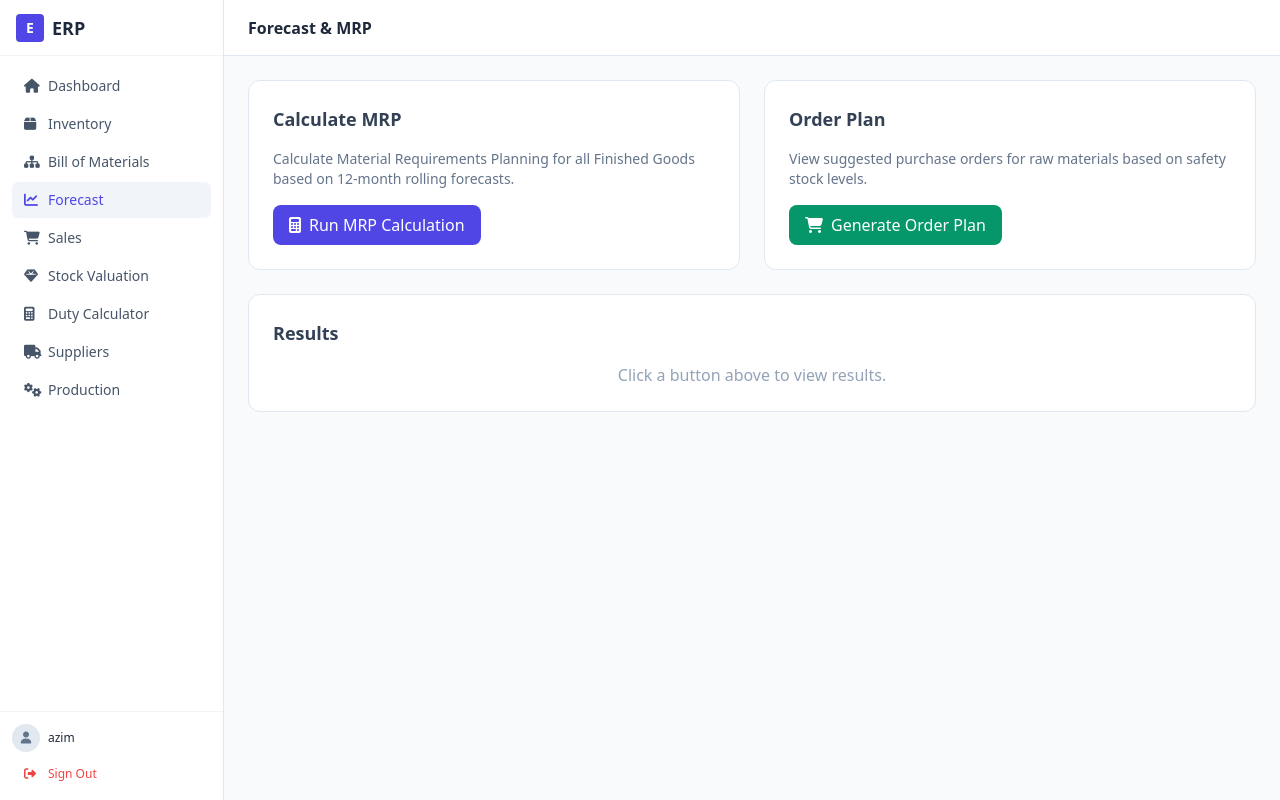
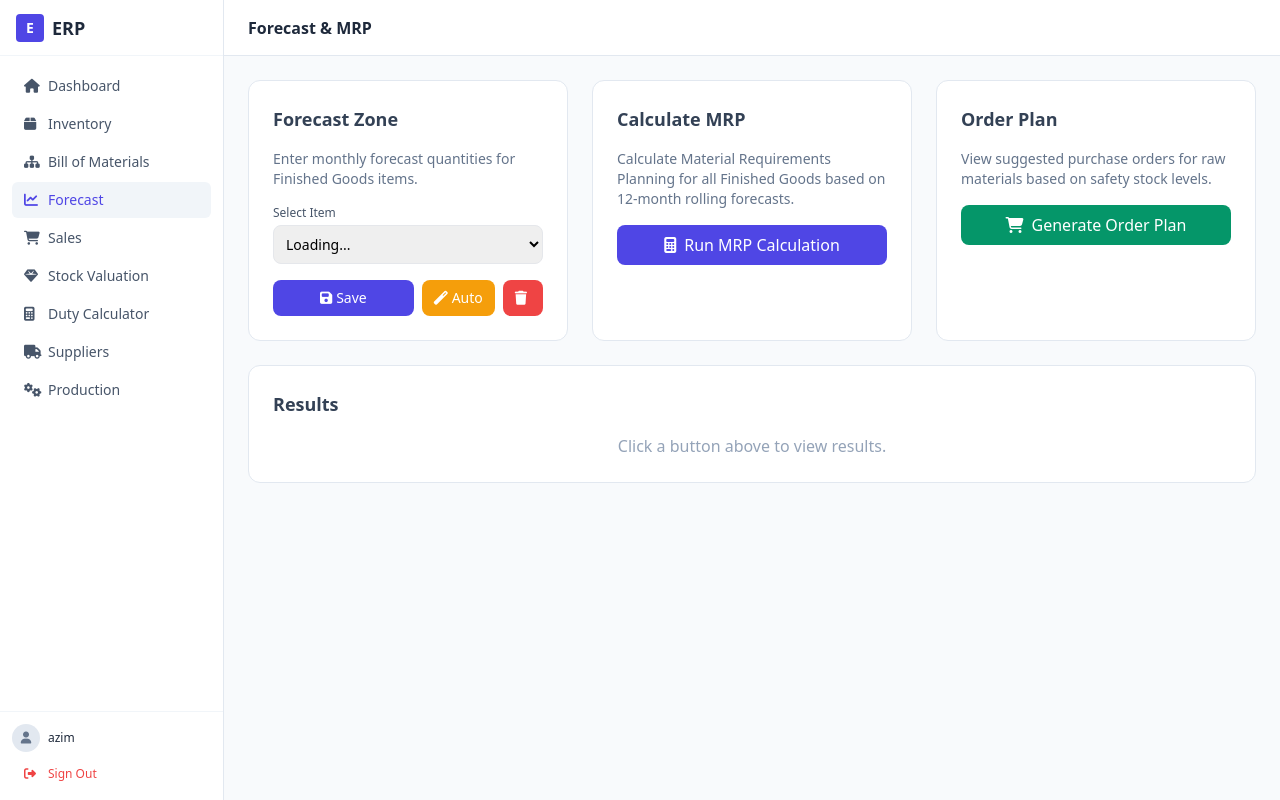
Before and after one commit to SonnyAzim/Django_ERP, a Django app: page /dashboard/forecast/ in a window 1280 px wide. Run offline with Django 4.2, Linux system fonts and the light colour scheme; a user stored in the database is signed in; data comes from the database, SQL or seed files in the repository; data that the repository does not hold is empty; some libraries are stand-ins or nearby versions.

Commit message:
Add forecast zone to forecast page - input/save forecasts for FG items

```diff
--- a/erp_django/templates/core/forecast.html
+++ b/erp_django/templates/core/forecast.html
@@ -4,18 +4,45 @@
 {% block page_title %}Forecast & MRP{% endblock %}
 
 {% block main_content %}
-<div class="grid grid-cols-1 md:grid-cols-2 gap-6 mb-6">
+<div class="grid grid-cols-1 lg:grid-cols-3 gap-6 mb-6">
+    <div class="bg-white rounded-xl border border-slate-200 p-6">
+        <h3 class="text-lg font-bold text-slate-700 mb-4">Forecast Zone</h3>
+        <p class="text-sm text-slate-500 mb-4">Enter monthly forecast quantities for Finished Goods items.</p>
+
+        <div class="mb-4">
+            <label class="block text-xs font-medium text-slate-600 mb-1">Select Item</label>
+            <select id="forecast-item" onchange="loadItemForecasts()" class="w-full p-2 border rounded-lg text-sm">
+                <option value="">Select Finished Good...</option>
+            </select>
+        </div>
+
+        <div id="forecast-inputs" class="space-y-2 mb-4"></div>
+
+        <div class="flex gap-2">
+            <button onclick="saveForecasts()" class="flex-1 px-3 py-2 bg-indigo-600 text-white rounded-lg hover:bg-indigo-700 text-sm">
+                <i class="fas fa-save mr-1"></i>Save
+            </button>
+            <button onclick="generateAuto()" class="px-3 py-2 bg-amber-500 text-white rounded-lg hover:bg-amber-600 text-sm">
+                <i class="fas fa-magic mr-1"></i>Auto
+            </button>
+            <button onclick="deleteForecasts()" class="px-3 py-2 bg-red-500 text-white rounded-lg hover:bg-red-600 text-sm">
+                <i class="fas fa-trash mr-1"></i>
+            </button>
+        </div>
+    </div>
+
     <div class="bg-white rounded-xl border border-slate-200 p-6">
         <h3 class="text-lg font-bold text-slate-700 mb-4">Calculate MRP</h3>
         <p class="text-sm text-slate-500 mb-4">Calculate Material Requirements Planning for all Finished Goods based on 12-month rolling forecasts.</p>
-        <button onclick="calculateMRP()" class="px-4 py-2 bg-indigo-600 text-white rounded-lg hover:bg-indigo-700">
+        <button onclick="calculateMRP()" class="w-full px-4 py-2 bg-indigo-600 text-white rounded-lg hover:bg-indigo-700">
             <i class="fas fa-calculator mr-2"></i>Run MRP Calculation
         </button>
     </div>
+
     <div class="bg-white rounded-xl border border-slate-200 p-6">
         <h3 class="text-lg font-bold text-slate-700 mb-4">Order Plan</h3>
         <p class="text-sm text-slate-500 mb-4">View suggested purchase orders for raw materials based on safety stock levels.</p>
-        <button onclick="loadOrderPlan()" class="px-4 py-2 bg-emerald-600 text-white rounded-lg hover:bg-emerald-700">
+        <button onclick="loadOrderPlan()" class="w-full px-4 py-2 bg-emerald-600 text-white rounded-lg hover:bg-emerald-700">
             <i class="fas fa-shopping-cart mr-2"></i>Generate Order Plan
         </button>
     </div>
@@ -32,6 +59,9 @@
 {% block scripts %}
 {% csrf_token %}
 <script>
+let currentItemId = null;
+const forecastMonths = 12;
+
 function getCookie(name) {
     let cookieValue = null;
     if (document.cookie && document.cookie !== '') {
@@ -46,7 +76,105 @@ function getCookie(name) {
     }
     return cookieValue;
 }
-const csrfToken = getCookie('csrfmiddlewaretoken');
+const csrfToken = getCookie('csrftoken');
+
+async function loadItemOptions() {
+    const select = document.getElementById('forecast-item');
+    select.innerHTML = '<option value="">Loading...</option>';
+
+    const res = await fetch('/api/inventory/items/?category=FG&page_size=500');
+    const data = await res.json();
+
+    select.innerHTML = '<option value="">Select Finished Good...</option>' +
+        data.results.map(item => `<option value="${item.id}">${item.sku} - ${item.name}</option>`).join('');
+}
+
+async function loadItemForecasts() {
+    const itemId = document.getElementById('forecast-item').value;
+    currentItemId = itemId;
+    const container = document.getElementById('forecast-inputs');
+
+    if (!itemId) {
+        container.innerHTML = '<p class="text-slate-400 text-sm">Select an item first</p>';
+        return;
+    }
+
+    // Get current forecasts
+    const res = await fetch(`/api/forecasts/forecasts/?item=${itemId}`);
+    const data = await res.json();
+    const existing = {};
+    data.results.forEach(f => { existing[f.month] = f.quantity; });
+
+    // Generate next 12 months
+    const months = [];
+    const now = new Date();
+    for (let i = 0; i < forecastMonths; i++) {
+        const d = new Date(now.getFullYear(), now.getMonth() + i, 1);
+        const monthKey = d.toISOString().slice(0, 7);
+        months.push({ key: monthKey, label: d.toLocaleDateString('en-US', { month: 'short', year: '2-digit' }), qty: existing[monthKey] || 0 });
+    }
+
+    container.innerHTML = months.map(m => `
+        <div class="flex items-center gap-2">
+            <label class="w-20 text-xs text-slate-500">${m.label}</label>
+            <input type="number" data-month="${m.key}" value="${m.qty}" min="0" step="1"
+                class="flex-1 p-1 text-sm border rounded text-right font-mono" placeholder="0">
+        </div>
+    `).join('');
+}
+
+async function saveForecasts() {
+    if (!currentItemId) return alert('Select an item first');
+
+    const inputs = document.querySelectorAll('#forecast-inputs input');
+    const forecasts = [];
+    inputs.forEach(input => {
+        if (input.value > 0) {
+            forecasts.push({ item: currentItemId, month: input.dataset.month, quantity: parseFloat(input.value) });
+        }
+    });
+
+    const res = await fetch('/api/forecasts/forecasts/', {
+        method: 'POST',
+        headers: { 'Content-Type': 'application/json', 'X-CSRFToken': csrfToken },
+        body: JSON.stringify(forecasts)
+    });
+
+    if (res.ok) {
+        alert('Forecasts saved!');
+    } else {
+        const err = await res.json();
+        alert('Error: ' + JSON.stringify(err));
+    }
+}
+
+async function generateAuto() {
+    if (!currentItemId) return alert('Select an item first');
+
+    // Generate equal forecast for next 12 months
+    const inputs = document.querySelectorAll('#forecast-inputs input');
+    inputs.forEach(input => { input.value = '100'; });
+    saveForecasts();
+}
+
+async function deleteForecasts() {
+    if (!currentItemId) return alert('Select an item first');
+    if (!confirm('Delete all forecasts for this item?')) return;
+
+    // Get existing forecasts and delete
+    const res = await fetch(`/api/forecasts/forecasts/?item=${currentItemId}`);
+    const data = await res.json();
+
+    for (const f of data.results) {
+        await fetch(`/api/forecasts/forecasts/${f.id}/`, {
+            method: 'DELETE',
+            headers: { 'X-CSRFToken': csrfToken }
+        });
+    }
+
+    loadItemForecasts();
+    alert('Forecasts deleted');
+}
 
 async function calculateMRP() {
     document.getElementById('results').innerHTML = '<p class="text-center text-slate-400">Calculating...</p>';
@@ -135,5 +263,6 @@ async function loadOrderPlan() {
         </table>
     `;
 }
+document.addEventListener('DOMContentLoaded', loadItemOptions);
 </script>
 {% endblock %}
```
